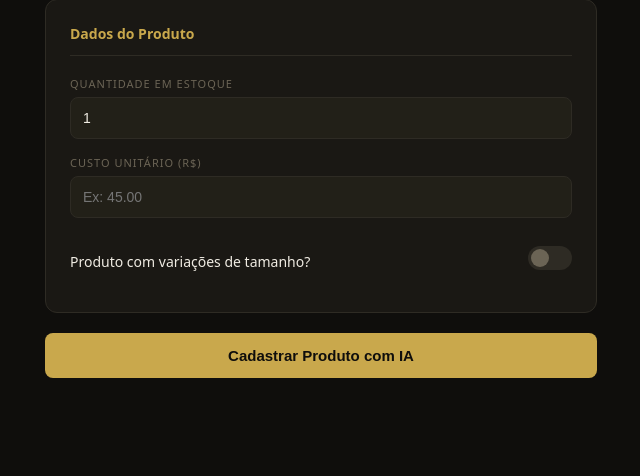
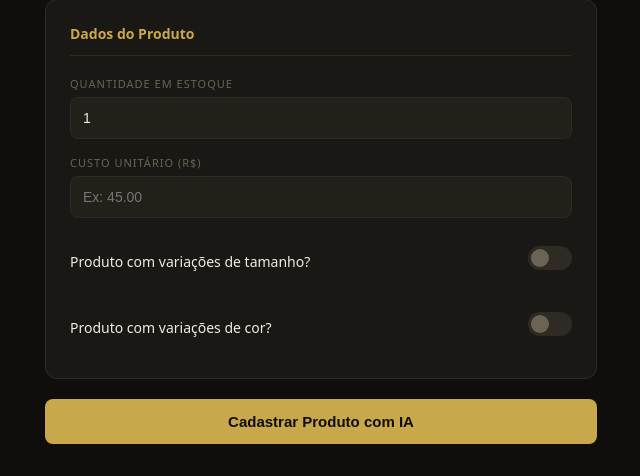
Before and after one commit to wellingtonalvessilva51-sys/greco-sistema, a FastAPI app: template templates/cadastro_produto.html in a window 1280 px wide. Shown: the part 411-887 px from the top of the page, without its empty margins (319-959 px from the left). Before the commit the page ends 789 px from the top, so only its background shows below. Run offline with FastAPI, Linux system fonts and the light colour scheme; the template is opened without the code that fills it, so the values that code supplies are empty.

Commit message:
feat: adiciona G1-G4, tamanhos 48/50 e variações de cor no cadastro
- Chips de tamanho: G1, G2, G3, G4, 48, 50
- Seção de cores: 22 cores com toggle independente
- Combinações automáticas cor × tamanho quando ambos selecionados
- Backend passa tem_cores e cores[] para o n8n

Co-Authored-By: Claude Sonnet 4.6 <noreply@anthropic.com>

```diff
--- a/main.py
+++ b/main.py
@@ -300,6 +300,8 @@ async def api_cadastrar_produto(
     custo_unitario: float = Form(...),
     tem_variacoes: str = Form("false"),
     tamanhos: str = Form(""),
+    tem_cores: str = Form("false"),
+    cores: str = Form(""),
     db: Session = Depends(get_db)
 ):
     user = get_user(request, db)
@@ -314,13 +316,16 @@ async def api_cadastrar_produto(
     base_url = os.getenv("BASE_URL", "https://greco-sistema-production.up.railway.app")
     image_url = f"{base_url}/uploads/{filename}"
     tamanhos_list = [t.strip() for t in tamanhos.split(",") if t.strip()] if tamanhos else []
+    cores_list = [c.strip() for c in cores.split(",") if c.strip()] if cores else []
     webhook_url = os.getenv("N8N_WEBHOOK_URL", "https://grecomoda.app.n8n.cloud/webhook/cadastro-produto")
     payload = {
         "image_url": image_url,
         "quantidade": quantidade,
         "custo_unitario": custo_unitario,
         "tem_variacoes": tem_variacoes.lower() == "true",
-        "tamanhos": tamanhos_list
+        "tamanhos": tamanhos_list,
+        "tem_cores": tem_cores.lower() == "true",
+        "cores": cores_list
     }
     try:
         async with httpx.AsyncClient(timeout=90) as client:
--- a/templates/cadastro_produto.html
+++ b/templates/cadastro_produto.html
@@ -97,12 +97,54 @@ input:focus{outline:none;border-color:#c9a84c;}
         <div class="chip" data-tam="G">G</div>
         <div class="chip" data-tam="GG">GG</div>
         <div class="chip" data-tam="XGG">XGG</div>
+        <div class="chip" data-tam="G1">G1</div>
+        <div class="chip" data-tam="G2">G2</div>
+        <div class="chip" data-tam="G3">G3</div>
+        <div class="chip" data-tam="G4">G4</div>
         <div class="chip" data-tam="36">36</div>
         <div class="chip" data-tam="38">38</div>
         <div class="chip" data-tam="40">40</div>
         <div class="chip" data-tam="42">42</div>
         <div class="chip" data-tam="44">44</div>
         <div class="chip" data-tam="46">46</div>
+        <div class="chip" data-tam="48">48</div>
+        <div class="chip" data-tam="50">50</div>
+      </div>
+    </div>
+
+    <div class="toggle-row" style="margin-top:12px;">
+      <span style="font-size:14px;">Produto com variações de cor?</span>
+      <label class="toggle">
+        <input type="checkbox" id="tem_cores">
+        <span class="toggle-slider"></span>
+      </label>
+    </div>
+
+    <div class="tamanhos-group" id="cores_group">
+      <label>Cores disponíveis</label>
+      <div class="tamanhos-chips" id="chips_cores">
+        <div class="chip" data-cor="Preto">Preto</div>
+        <div class="chip" data-cor="Branco">Branco</div>
+        <div class="chip" data-cor="Cinza">Cinza</div>
+        <div class="chip" data-cor="Azul">Azul</div>
+        <div class="chip" data-cor="Azul Marinho">Marinho</div>
+        <div class="chip" data-cor="Vermelho">Vermelho</div>
+        <div class="chip" data-cor="Verde">Verde</div>
+        <div class="chip" data-cor="Amarelo">Amarelo</div>
+        <div class="chip" data-cor="Rosa">Rosa</div>
+        <div class="chip" data-cor="Pink">Pink</div>
+        <div class="chip" data-cor="Roxo">Roxo</div>
+        <div class="chip" data-cor="Lilás">Lilás</div>
+        <div class="chip" data-cor="Laranja">Laranja</div>
+        <div class="chip" data-cor="Bege">Bege</div>
+        <div class="chip" data-cor="Nude">Nude</div>
+        <div class="chip" data-cor="Off-white">Off-white</div>
+        <div class="chip" data-cor="Marrom">Marrom</div>
+        <div class="chip" data-cor="Caramelo">Caramelo</div>
+        <div class="chip" data-cor="Vinho">Vinho</div>
+        <div class="chip" data-cor="Coral">Coral</div>
+        <div class="chip" data-cor="Mostarda">Mostarda</div>
+        <div class="chip" data-cor="Terracota">Terracota</div>
       </div>
     </div>
   </div>
@@ -149,12 +191,15 @@ dz.addEventListener('drop', e => {
   }
 });
 
-// Toggle variações
+// Toggles
 document.getElementById('tem_variacoes').addEventListener('change', function() {
   document.getElementById('tamanhos_group').style.display = this.checked ? 'block' : 'none';
 });
+document.getElementById('tem_cores').addEventListener('change', function() {
+  document.getElementById('cores_group').style.display = this.checked ? 'block' : 'none';
+});
 
-// Chips de tamanho
+// Chips
 document.querySelectorAll('.chip').forEach(chip => {
   chip.addEventListener('click', () => chip.classList.toggle('selected'));
 });
@@ -177,7 +222,9 @@ async function cadastrar() {
   document.getElementById('result').style.display = 'none';
 
   const temVarStr = document.getElementById('tem_variacoes').checked ? 'true' : 'false';
-  const tamanhos = [...document.querySelectorAll('.chip.selected')].map(c => c.dataset.tam).join(',');
+  const temCoresStr = document.getElementById('tem_cores').checked ? 'true' : 'false';
+  const tamanhos = [...document.querySelectorAll('#chips .chip.selected')].map(c => c.dataset.tam).join(',');
+  const cores = [...document.querySelectorAll('#chips_cores .chip.selected')].map(c => c.dataset.cor).join(',');
 
   const form = new FormData();
   form.append('imagem', imagem);
@@ -185,6 +232,8 @@ async function cadastrar() {
   form.append('custo_unitario', custo);
   form.append('tem_variacoes', temVarStr);
   form.append('tamanhos', tamanhos);
+  form.append('tem_cores', temCoresStr);
+  form.append('cores', cores);
 
   try {
     const resp = await fetch('/api/cadastrar-produto', { method: 'POST', body: form });
```
